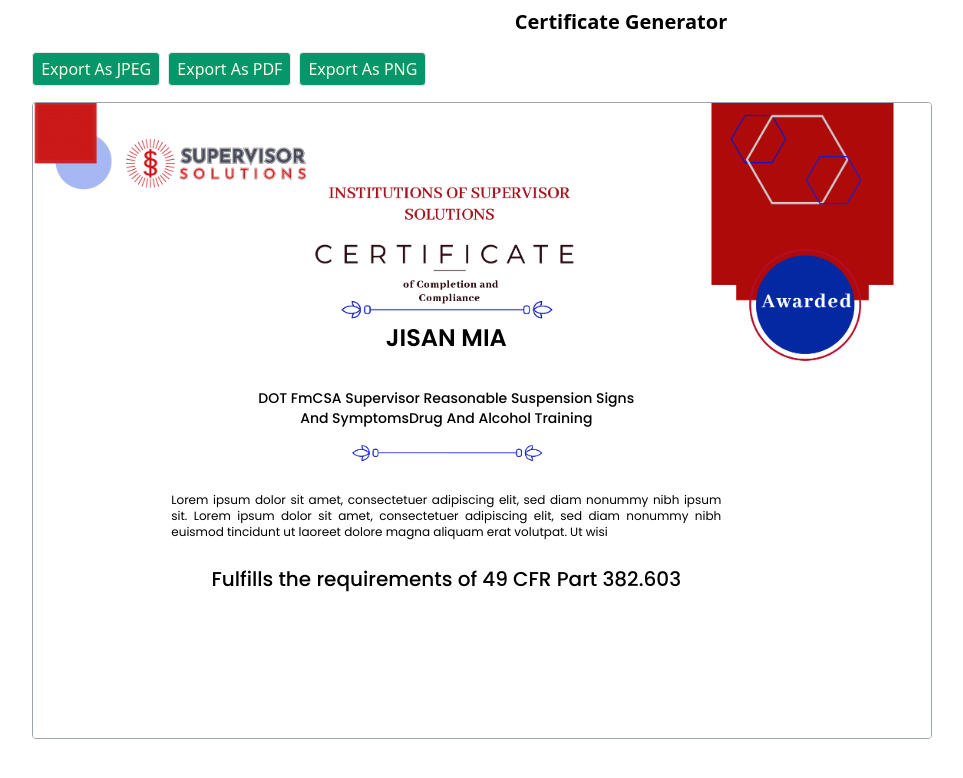
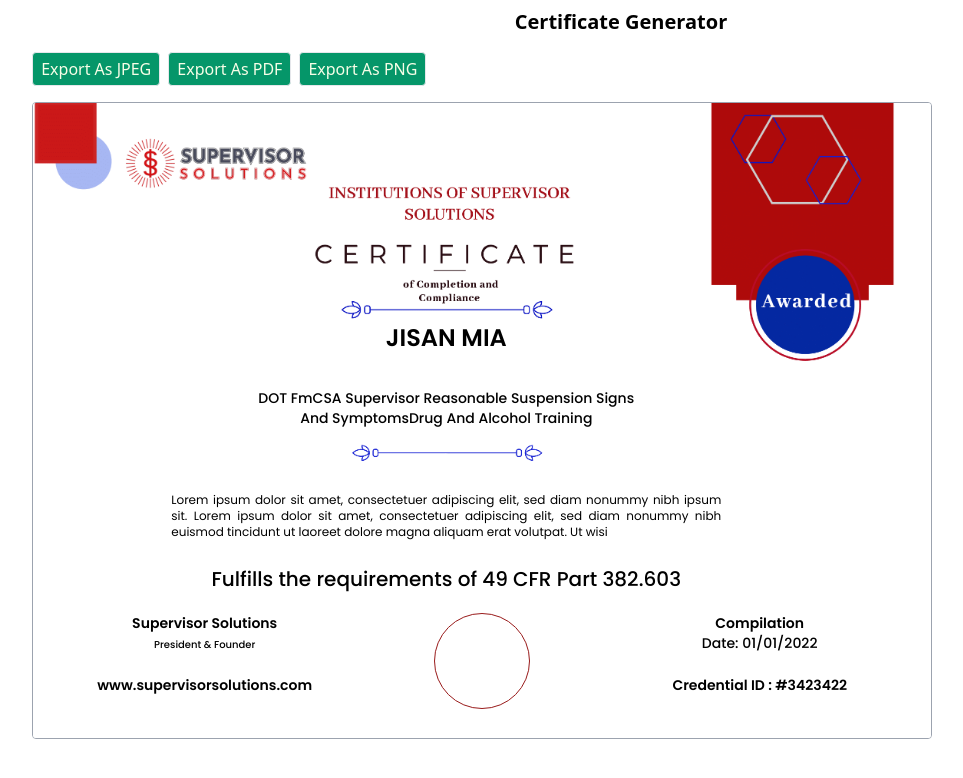
Before and after one commit to Jisan-mia/react-certificate, a React (Create React App) app: page / in a window 1280 px wide. Shown: the top 778 px of the page, without its empty margins (19-982 px from the left). Built offline with nearby package versions, Linux system fonts and the light colour scheme; the HTML template or start-up script is replaced by a standard one.

Commit message:
footer done, remaining dynamic company logo

```diff
--- a/src/components/CertificateGenerator/CertificateComponent.jsx
+++ b/src/components/CertificateGenerator/CertificateComponent.jsx
@@ -34,9 +34,41 @@
         </div>
 
         {/* footer section including signature, compilation date, credential id and website url */}
-        <footer className='absolute top-[85%] left-[50%] translate-x-[-50%] translate-y-[-50%] m-auto w-[740px] bg-fuchsia-300'>
-          <div>
+        <footer className='absolute top-[88%] left-[50%] translate-x-[-50%] translate-y-[-50%] m-auto w-[740px] '>
+          <div className='grid grid-cols-12 grid-rows-2'>
 
+            <div className="col-start-1 col-end-4 row-start-1 row-end-2">
+              <div className='flex items-center justify-center flex-col gap-1'>
+                <h3 className='font-semibold text-sm capitalize'>
+                  Supervisor Solutions
+                </h3>
+                <p className='font-medium text-[10px] capitalize'>President & Founder</p>
+              </div>
+            </div>
+
+            <div className="col-start-1 col-end-4 row-start-2 row-end-3 place-self-center">
+              <a className='font-semibold text-sm' target={'_blank'} href="http://supervisorsolutions.com/">www.supervisorsolutions.com</a>
+            </div>
+
+            <div className="col-start-6 col-end-8 row-start-1 row-end-3 place-self-center">
+              <div className='h-24 w-24 rounded-full border border-red-800'>
+
+              </div>
+            </div>
+
+            <div className="col-start-10 col-end-13 row-start-1 row-end-2">
+              <div className='flex items-center justify-center flex-col'>
+                <h3 className='font-semibold text-sm capitalize'>
+                Compilation
+                </h3>
+                <p className='font-medium text-sm capitalize'>date: 01/01/2022</p>
+              </div>
+            </div>
+            <div className="col-start-10 col-end-13 row-start-2 row-end-3 text-center whitespace-nowrap place-items-center place-self-center">
+              <p className='font-semibold text-sm'>
+                Credential ID : #3423422
+              </p>
+            </div>
           </div>
         </footer>
 
```
